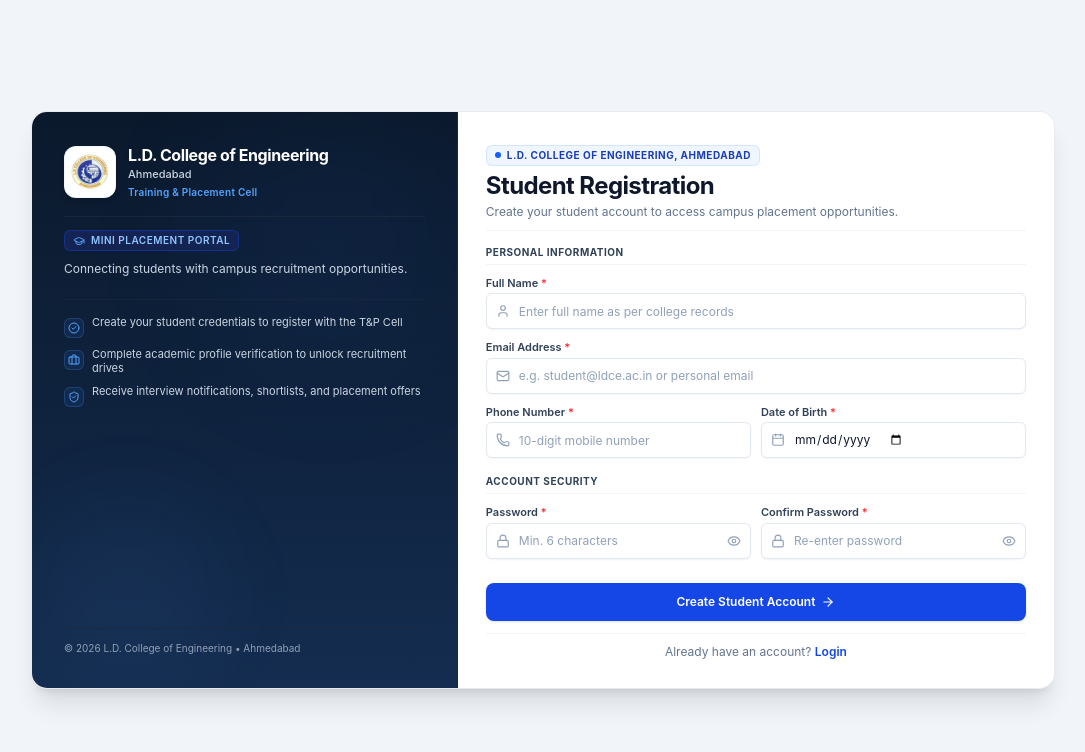
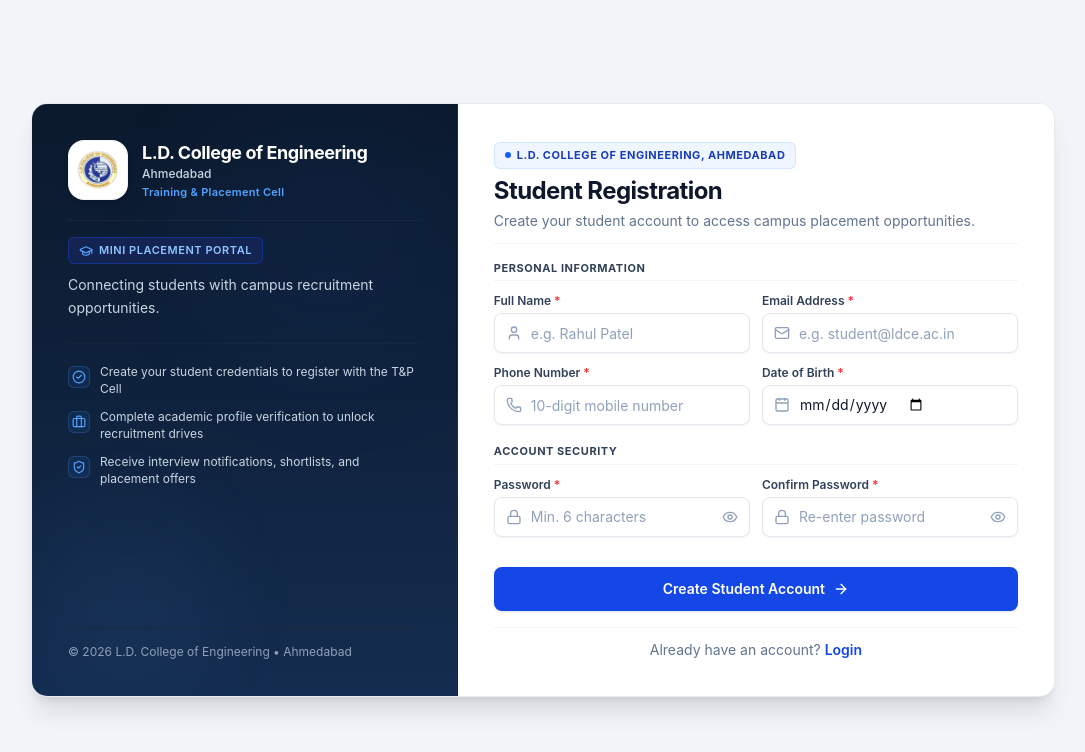
Before and after one commit to paldhaduk7-png/Mini-Placement-Portal, a React (Vite) app in the folder frontend/: page /register in a window 1280 px wide. Shown: the top 752 px of the page, without its empty margins (97-1182 px from the left). Built offline with nearby package versions, Linux system fonts and the light colour scheme; no server answers.

Commit message:
feat: add student registration page component with form validation

```diff
--- a/frontend/src/pages/auth/Register.tsx
+++ b/frontend/src/pages/auth/Register.tsx
@@ -99,19 +99,19 @@
   };
 
   return (
-    <div className="min-h-screen w-full flex items-center justify-center bg-slate-100/90 py-3 sm:py-5 px-3 sm:px-6">
+    <div className="min-h-screen w-full flex items-center justify-center bg-slate-100/90 py-6 sm:py-8 px-4 sm:px-6">
       <div className="w-full max-w-5xl bg-white rounded-2xl shadow-xl border border-slate-200/80 overflow-hidden grid grid-cols-1 lg:grid-cols-12">
 
         {/* Left Side: LDCE Institutional Branding Panel */}
-        <div className="lg:col-span-5 bg-gradient-to-b from-[#0b192c] via-[#0f223d] to-[#142d50] p-5 sm:p-6 lg:p-8 text-white flex flex-col justify-between relative overflow-hidden border-b lg:border-b-0 lg:border-r border-slate-800">
+        <div className="lg:col-span-5 bg-gradient-to-b from-[#0b192c] via-[#0f223d] to-[#142d50] p-6 sm:p-8 lg:p-9 text-white flex flex-col justify-between relative overflow-hidden border-b lg:border-b-0 lg:border-r border-slate-800">
           {/* Subtle Institutional Geometric Accents */}
           <div className="absolute top-0 right-0 w-64 h-64 bg-blue-500/5 rounded-full blur-3xl pointer-events-none" />
           <div className="absolute bottom-0 left-0 w-48 h-48 bg-blue-400/5 rounded-full blur-2xl pointer-events-none" />
 
           {/* Top: College Identity */}
           <div className="relative z-10">
-            <div className="flex items-center gap-3 mb-4">
-              <div className="h-13 w-13 rounded-xl bg-white p-1 shadow-md flex items-center justify-center shrink-0 border border-slate-200/40">
+            <div className="flex items-center gap-3.5 mb-5">
+              <div className="h-15 w-15 rounded-2xl bg-white p-1.5 shadow-md flex items-center justify-center shrink-0 border border-slate-200/40">
                 <img
                   src="/images/ldce-logo.png"
                   alt="L.D. College of Engineering"
@@ -122,91 +122,92 @@
                 />
               </div>
               <div>
-                <h1 className="text-sm sm:text-base font-bold text-white tracking-tight leading-snug">
+                <h1 className="text-base sm:text-lg font-bold text-white tracking-tight leading-snug">
                   L.D. College of Engineering
                 </h1>
-                <p className="text-[11px] font-medium text-slate-300">
+                <p className="text-xs font-medium text-slate-300">
                   Ahmedabad
                 </p>
-                <p className="text-[10px] font-semibold text-blue-400 tracking-wide mt-0.5">
+                <p className="text-[11px] font-semibold text-blue-400 tracking-wide mt-0.5">
                   Training & Placement Cell
                 </p>
               </div>
             </div>
 
             {/* Portal Badge & Tagline */}
-            <div className="pt-3 border-t border-slate-800/80">
-              <div className="inline-flex items-center gap-1.5 px-2 py-0.5 rounded-md bg-blue-950/90 border border-blue-700/40 text-blue-300 text-[10px] font-semibold tracking-wider uppercase mb-2">
-                <GraduationCap className="h-3 w-3 text-blue-400" />
+            <div className="pt-4 border-t border-slate-800/80">
+              <div className="inline-flex items-center gap-1.5 px-2.5 py-1 rounded-md bg-blue-950/90 border border-blue-700/40 text-blue-300 text-[11px] font-semibold tracking-wider uppercase mb-2.5">
+                <GraduationCap className="h-3.5 w-3.5 text-blue-400" />
                 Mini Placement Portal
               </div>
-              <p className="text-slate-300 text-xs leading-relaxed">
+              <p className="text-slate-300 text-xs sm:text-sm leading-relaxed">
                 Connecting students with campus recruitment opportunities.
               </p>
             </div>
 
             {/* Registration Guidance Highlights */}
-            <div className="hidden sm:flex flex-col gap-2.5 mt-5 pt-4 border-t border-slate-800/60 text-xs text-slate-300">
-              <div className="flex items-start gap-2">
-                <div className="h-5 w-5 rounded-md bg-blue-500/10 border border-blue-400/20 flex items-center justify-center text-blue-400 shrink-0 mt-0.5">
-                  <CheckCircle2 className="h-3 w-3" />
+            <div className="hidden sm:flex flex-col gap-3 mt-6 pt-5 border-t border-slate-800/60 text-xs text-slate-300">
+              <div className="flex items-start gap-2.5">
+                <div className="h-5.5 w-5.5 rounded-md bg-blue-500/10 border border-blue-400/20 flex items-center justify-center text-blue-400 shrink-0 mt-0.5">
+                  <CheckCircle2 className="h-3.5 w-3.5" />
                 </div>
-                <span className="text-[11px] leading-tight">Create your student credentials to register with the T&P Cell</span>
+                <span className="text-xs leading-snug">Create your student credentials to register with the T&P Cell</span>
               </div>
-              <div className="flex items-start gap-2">
-                <div className="h-5 w-5 rounded-md bg-blue-500/10 border border-blue-400/20 flex items-center justify-center text-blue-400 shrink-0 mt-0.5">
-                  <Briefcase className="h-3 w-3" />
+              <div className="flex items-start gap-2.5">
+                <div className="h-5.5 w-5.5 rounded-md bg-blue-500/10 border border-blue-400/20 flex items-center justify-center text-blue-400 shrink-0 mt-0.5">
+                  <Briefcase className="h-3.5 w-3.5" />
                 </div>
-                <span className="text-[11px] leading-tight">Complete academic profile verification to unlock recruitment drives</span>
+                <span className="text-xs leading-snug">Complete academic profile verification to unlock recruitment drives</span>
               </div>
-              <div className="flex items-start gap-2">
-                <div className="h-5 w-5 rounded-md bg-blue-500/10 border border-blue-400/20 flex items-center justify-center text-blue-400 shrink-0 mt-0.5">
-                  <ShieldCheck className="h-3 w-3" />
+              <div className="flex items-start gap-2.5">
+                <div className="h-5.5 w-5.5 rounded-md bg-blue-500/10 border border-blue-400/20 flex items-center justify-center text-blue-400 shrink-0 mt-0.5">
+                  <ShieldCheck className="h-3.5 w-3.5" />
                 </div>
-                <span className="text-[11px] leading-tight">Receive interview notifications, shortlists, and placement offers</span>
+                <span className="text-xs leading-snug">Receive interview notifications, shortlists, and placement offers</span>
               </div>
             </div>
           </div>
 
           {/* Bottom Copyright */}
-          <div className="relative z-10 pt-3 mt-4 border-t border-slate-800/70 text-[10px] text-slate-400 text-center lg:text-left">
+          <div className="relative z-10 pt-4 mt-6 border-t border-slate-800/70 text-xs text-slate-400 text-center lg:text-left">
             © {new Date().getFullYear()} L.D. College of Engineering • Ahmedabad
           </div>
         </div>
 
         {/* Right Side: Registration Form */}
-        <div className="lg:col-span-7 p-5 sm:p-6 lg:p-7 flex flex-col justify-center bg-white">
-          <div className="mb-3.5 pb-2.5 border-b border-slate-100">
-            <span className="inline-flex items-center gap-1.5 text-[10px] font-bold tracking-wider text-blue-800 uppercase bg-blue-50 px-2 py-0.5 rounded-md border border-blue-200/60 mb-1">
+        <div className="lg:col-span-7 p-6 sm:p-8 lg:p-9 flex flex-col justify-center bg-white">
+          <div className="mb-4 pb-3 border-b border-slate-100">
+            <span className="inline-flex items-center gap-1.5 text-[11px] font-bold tracking-wider text-blue-800 uppercase bg-blue-50 px-2.5 py-1 rounded-md border border-blue-200/60 mb-1.5">
               <span className="h-1.5 w-1.5 rounded-full bg-blue-600" />
               L.D. COLLEGE OF ENGINEERING, AHMEDABAD
             </span>
-            <h2 className="text-xl sm:text-2xl font-bold tracking-tight text-slate-900">
+            <h2 className="text-2xl font-bold tracking-tight text-slate-900">
               Student Registration
             </h2>
-            <p className="text-xs text-slate-500 mt-0.5">
+            <p className="text-xs sm:text-sm text-slate-500 mt-1">
               Create your student account to access campus placement opportunities.
             </p>
           </div>
 
-          <form onSubmit={handleSubmit} className="space-y-3">
+          <form onSubmit={handleSubmit} className="space-y-3.5">
 
             {/* Section 1: Personal Information */}
-            <div className="space-y-2.5">
+            <div className="space-y-3">
               <div className="flex items-center gap-2 border-b border-slate-100 pb-1">
-                <span className="text-[10px] font-bold text-slate-700 uppercase tracking-wider">
+                <span className="text-[11px] font-bold text-slate-700 uppercase tracking-wider">
                   Personal Information
                 </span>
               </div>
 
-              {/* Full Name */}
+              {/* Full Name & Email Address */}
+              <div className="grid grid-cols-1 sm:grid-cols-2 gap-3">
                 <div>
-                <label className="block text-[11px] font-semibold text-slate-700 mb-0.5">
+                  <label className="block text-xs font-semibold text-slate-700 mb-1">
                     Full Name <span className="text-red-500">*</span>
                   </label>
                   <div className="relative">
-                  <div className="absolute inset-y-0 left-0 pl-2.5 flex items-center pointer-events-none text-slate-400">
-                    <User className="h-3.5 w-3.5" />
+                    <div className="absolute inset-y-0 left-0 pl-3 flex items-center pointer-events-none text-slate-400">
+                      <User className="h-4 w-4" />
                     </div>
                     <Input
                       type="text"
@@ -214,21 +215,20 @@
                       required
                       value={formData.fullName}
                       onChange={handleChange}
-                    placeholder="Enter full name as per college records"
-                    className="pl-8 text-xs h-9 border-slate-200 focus:border-blue-500 rounded-md"
+                      placeholder="e.g. Rahul Patel"
+                      className="pl-9 text-sm h-10 border-slate-200 focus:border-blue-500 rounded-lg"
                       autoComplete="name"
                     />
                   </div>
                 </div>
 
-              {/* Email Address */}
                 <div>
-                <label className="block text-[11px] font-semibold text-slate-700 mb-0.5">
+                  <label className="block text-xs font-semibold text-slate-700 mb-1">
                     Email Address <span className="text-red-500">*</span>
                   </label>
                   <div className="relative">
-                  <div className="absolute inset-y-0 left-0 pl-2.5 flex items-center pointer-events-none text-slate-400">
-                    <Mail className="h-3.5 w-3.5" />
+                    <div className="absolute inset-y-0 left-0 pl-3 flex items-center pointer-events-none text-slate-400">
+                      <Mail className="h-4 w-4" />
                     </div>
                     <Input
                       type="email"
@@ -236,22 +236,23 @@
                       required
                       value={formData.email}
                       onChange={handleChange}
-                    placeholder="e.g. student@ldce.ac.in or personal email"
-                    className="pl-8 text-xs h-9 border-slate-200 focus:border-blue-500 rounded-md"
+                      placeholder="e.g. student@ldce.ac.in"
+                      className="pl-9 text-sm h-10 border-slate-200 focus:border-blue-500 rounded-lg"
                       autoComplete="email"
                     />
                   </div>
                 </div>
+              </div>
 
               {/* Phone & Date of Birth */}
-              <div className="grid grid-cols-1 sm:grid-cols-2 gap-2.5">
+              <div className="grid grid-cols-1 sm:grid-cols-2 gap-3">
                 <div>
-                  <label className="block text-[11px] font-semibold text-slate-700 mb-0.5">
+                  <label className="block text-xs font-semibold text-slate-700 mb-1">
                     Phone Number <span className="text-red-500">*</span>
                   </label>
                   <div className="relative">
-                    <div className="absolute inset-y-0 left-0 pl-2.5 flex items-center pointer-events-none text-slate-400">
-                      <Phone className="h-3.5 w-3.5" />
+                    <div className="absolute inset-y-0 left-0 pl-3 flex items-center pointer-events-none text-slate-400">
+                      <Phone className="h-4 w-4" />
                     </div>
                     <Input
                       type="tel"
@@ -260,19 +261,19 @@
                       value={formData.phone}
                       onChange={handleChange}
                       placeholder="10-digit mobile number"
-                      className="pl-8 text-xs h-9 border-slate-200 focus:border-blue-500 rounded-md"
+                      className="pl-9 text-sm h-10 border-slate-200 focus:border-blue-500 rounded-lg"
                       autoComplete="tel"
                     />
                   </div>
                 </div>
 
                 <div>
-                  <label className="block text-[11px] font-semibold text-slate-700 mb-0.5">
+                  <label className="block text-xs font-semibold text-slate-700 mb-1">
                     Date of Birth <span className="text-red-500">*</span>
                   </label>
                   <div className="relative">
-                    <div className="absolute inset-y-0 left-0 pl-2.5 flex items-center pointer-events-none text-slate-400">
-                      <Calendar className="h-3.5 w-3.5" />
+                    <div className="absolute inset-y-0 left-0 pl-3 flex items-center pointer-events-none text-slate-400">
+                      <Calendar className="h-4 w-4" />
                     </div>
                     <Input
                       type="date"
@@ -280,7 +281,7 @@
                       required
                       value={formData.dob}
                       onChange={handleChange}
-                      className="pl-8 text-xs h-9 border-slate-200 focus:border-blue-500 rounded-md"
+                      className="pl-9 text-sm h-10 border-slate-200 focus:border-blue-500 rounded-lg"
                     />
                   </div>
                 </div>
@@ -288,22 +289,22 @@
             </div>
 
             {/* Section 2: Account Security */}
-            <div className="space-y-2.5 pt-1">
+            <div className="space-y-3 pt-1">
               <div className="flex items-center gap-2 border-b border-slate-100 pb-1">
-                <span className="text-[10px] font-bold text-slate-700 uppercase tracking-wider">
+                <span className="text-[11px] font-bold text-slate-700 uppercase tracking-wider">
                   Account Security
                 </span>
               </div>
 
-              <div className="grid grid-cols-1 sm:grid-cols-2 gap-2.5">
+              <div className="grid grid-cols-1 sm:grid-cols-2 gap-3">
                 {/* Password */}
                 <div>
-                  <label className="block text-[11px] font-semibold text-slate-700 mb-0.5">
+                  <label className="block text-xs font-semibold text-slate-700 mb-1">
                     Password <span className="text-red-500">*</span>
                   </label>
                   <div className="relative">
-                    <div className="absolute inset-y-0 left-0 pl-2.5 flex items-center pointer-events-none text-slate-400">
-                      <Lock className="h-3.5 w-3.5" />
+                    <div className="absolute inset-y-0 left-0 pl-3 flex items-center pointer-events-none text-slate-400">
+                      <Lock className="h-4 w-4" />
                     </div>
                     <Input
                       type={showPassword ? 'text' : 'password'}
@@ -312,28 +313,28 @@
                       value={formData.password}
                       onChange={handleChange}
                       placeholder="Min. 6 characters"
-                      className="pl-8 pr-8 text-xs h-9 border-slate-200 focus:border-blue-500 rounded-md"
+                      className="pl-9 pr-9 text-sm h-10 border-slate-200 focus:border-blue-500 rounded-lg"
                       autoComplete="new-password"
                     />
                     <button
                       type="button"
                       onClick={() => setShowPassword(!showPassword)}
-                      className="absolute inset-y-0 right-0 pr-2.5 flex items-center text-slate-400 hover:text-slate-600 cursor-pointer"
+                      className="absolute inset-y-0 right-0 pr-3 flex items-center text-slate-400 hover:text-slate-600 cursor-pointer"
                       tabIndex={-1}
                     >
-                      {showPassword ? <EyeOff className="h-3.5 w-3.5" /> : <Eye className="h-3.5 w-3.5" />}
+                      {showPassword ? <EyeOff className="h-4 w-4" /> : <Eye className="h-4 w-4" />}
                     </button>
                   </div>
                 </div>
 
                 {/* Confirm Password */}
                 <div>
-                  <label className="block text-[11px] font-semibold text-slate-700 mb-0.5">
+                  <label className="block text-xs font-semibold text-slate-700 mb-1">
                     Confirm Password <span className="text-red-500">*</span>
                   </label>
                   <div className="relative">
-                    <div className="absolute inset-y-0 left-0 pl-2.5 flex items-center pointer-events-none text-slate-400">
-                      <Lock className="h-3.5 w-3.5" />
+                    <div className="absolute inset-y-0 left-0 pl-3 flex items-center pointer-events-none text-slate-400">
+                      <Lock className="h-4 w-4" />
                     </div>
                     <Input
                       type={showConfirmPassword ? 'text' : 'password'}
@@ -342,16 +343,16 @@
                       value={formData.confirmPassword}
                       onChange={handleChange}
                       placeholder="Re-enter password"
-                      className="pl-8 pr-8 text-xs h-9 border-slate-200 focus:border-blue-500 rounded-md"
+                      className="pl-9 pr-9 text-sm h-10 border-slate-200 focus:border-blue-500 rounded-lg"
                       autoComplete="new-password"
                     />
                     <button
                       type="button"
                       onClick={() => setShowConfirmPassword(!showConfirmPassword)}
-                      className="absolute inset-y-0 right-0 pr-2.5 flex items-center text-slate-400 hover:text-slate-600 cursor-pointer"
+                      className="absolute inset-y-0 right-0 pr-3 flex items-center text-slate-400 hover:text-slate-600 cursor-pointer"
                       tabIndex={-1}
                     >
-                      {showConfirmPassword ? <EyeOff className="h-3.5 w-3.5" /> : <Eye className="h-3.5 w-3.5" />}
+                      {showConfirmPassword ? <EyeOff className="h-4 w-4" /> : <Eye className="h-4 w-4" />}
                     </button>
                   </div>
                 </div>
@@ -362,14 +363,14 @@
             <Button
               type="submit"
               isLoading={isSubmitting}
-              className="w-full bg-blue-700 hover:bg-blue-800 text-white font-semibold py-2 rounded-lg shadow-sm mt-3 text-xs h-9.5 transition-colors cursor-pointer"
+              className="w-full bg-blue-700 hover:bg-blue-800 text-white font-semibold py-2.5 rounded-lg shadow-sm mt-4 text-sm h-11 transition-colors cursor-pointer"
             >
               Create Student Account
-              <ArrowRight className="ml-1.5 h-3.5 w-3.5" />
+              <ArrowRight className="ml-2 h-4 w-4" />
             </Button>
           </form>
 
-          <div className="mt-3 pt-2.5 border-t border-slate-100 text-center text-xs text-slate-500">
+          <div className="mt-4 pt-3 border-t border-slate-100 text-center text-xs sm:text-sm text-slate-500">
             Already have an account?{' '}
             <Link
               to="/login"
```
Lines whose indentation alone changed are shown as unchanged.
